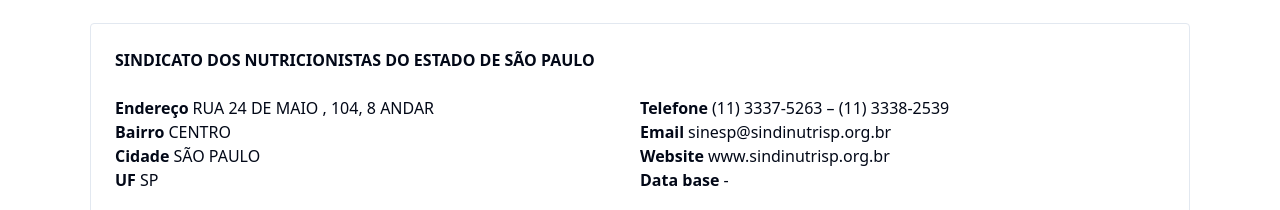
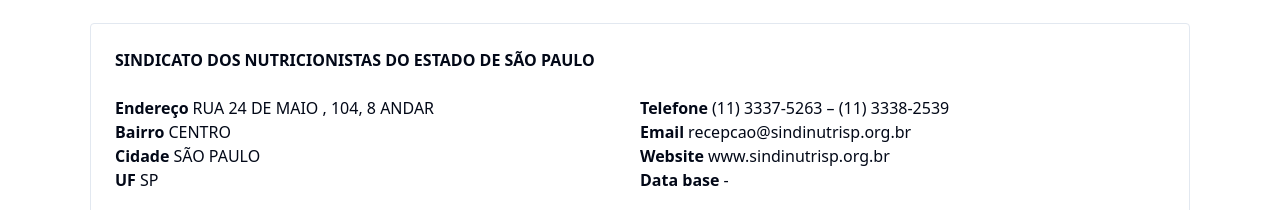
Before and after one commit to devsindercsp/sindicatos, a React (Vite) app: page / in a window 1280 px wide. Shown: the part 1625-1835 px from the top of the page. Built offline with nearby package versions, Linux system fonts and the light colour scheme.

Commit message:
Update sindicatos.ts

```diff
--- a/src/data/sindicatos.ts
+++ b/src/data/sindicatos.ts
@@ -117,7 +117,7 @@
     city: 'SÃO PAULO',
     state: 'SP',
     phone: '(11) 3337-5263 – (11) 3338-2539',
-    email: 'sinesp@sindinutrisp.org.br',
+    email: 'recepcao@sindinutrisp.org.br',
     website: 'www.sindinutrisp.org.br',
     basedata: '-',
     coverage: ['TODO ESTADO DE SÃO PAULO'],
```
